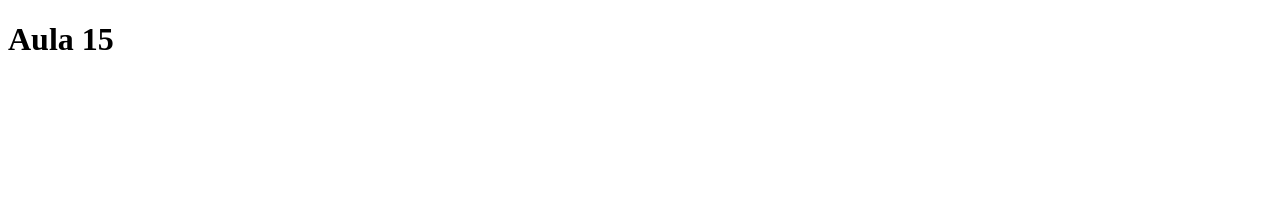
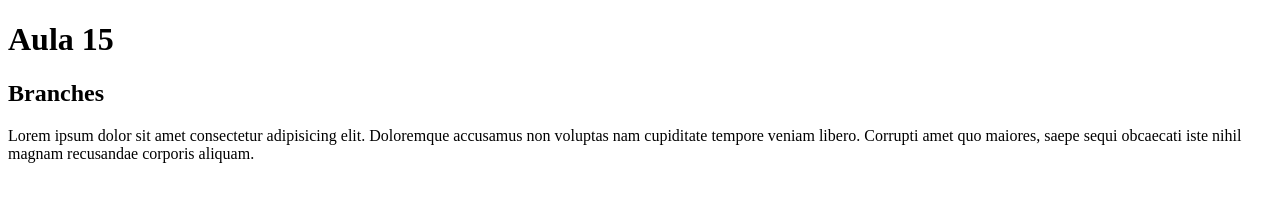
Before and after one commit to ronaldo-monteiro/Turma-6646, a plain HTML site: page index.html in a window 1280 px wide. Drawn offline with Linux system fonts and the light colour scheme.

Commit message:
deixei as coisas mais semanticas colocando uma tag main e uma seção

```diff
--- a/index.html
+++ b/index.html
@@ -6,6 +6,14 @@
   <title>Git e Github</title>
 </head>
 <body>
-  <h1>Aula 15</h1>
+  <main>
+    <h1>Aula 15</h1>
+
+    <section>
+      <h2>Branches</h2>
+      <p>Lorem ipsum dolor sit amet consectetur adipisicing elit. Doloremque accusamus non voluptas nam cupiditate tempore veniam libero. Corrupti amet quo maiores, saepe sequi obcaecati iste nihil magnam recusandae corporis aliquam.</p>
+    </section>
+  </main>
+
 </body>
 </html>
```
